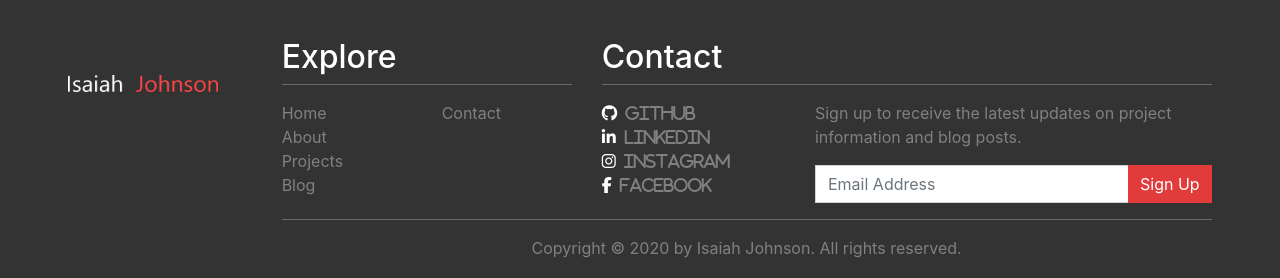
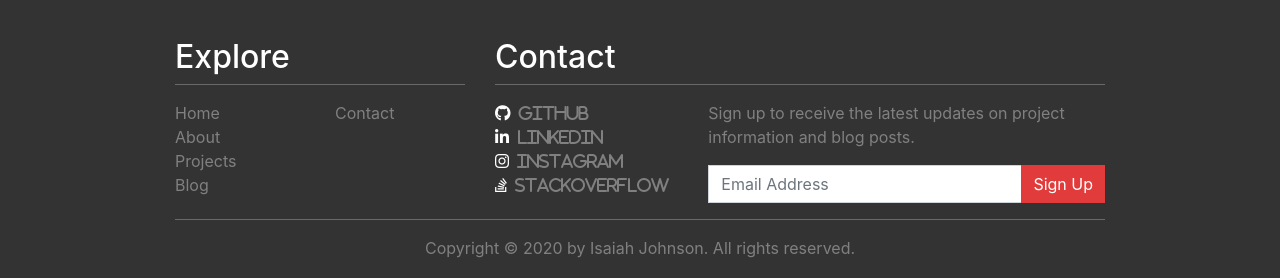
Before and after one commit to ambrossRake/portfolio-website, an Angular app: page / in a window 1280 px wide. Shown: the part 1145-1423 px from the top of the page. Built offline with nearby package versions, Linux system fonts and the light colour scheme; no server answers.

Commit message:
Removed logo from footer

```diff
--- a/src/app/fat-footer/fat-footer.component.html
+++ b/src/app/fat-footer/fat-footer.component.html
@@ -1,8 +1,5 @@
 <footer class="container-fluid page-footer" id="fat-footer">
   <div class="row">
-    <div class="col-sm-1 mx-auto my-5">
-      <img src="./assets/full-ij-logo.png" width="150" class="fluid-img">
-    </div>
     <div class="col-sm-9 mx-auto">
       <div class="row my-3">
         <div class="col-sm-4">
@@ -33,7 +30,7 @@
                 <li class="fa fa-github"><a href="https://github.com/ambrossRake/" class="ml-2">Github</a></li>
                 <li class="fa fa-linkedin"><a href="https://www.linkedin.com/in/isaiah-johnson-a8b744171" class="ml-2">LinkedIn</a></li>
                 <li class="fa fa-instagram"><a href="https://www.instagram.com/ambross.r/" class="ml-2">Instagram</a></li>
-                <li class="fa fa-facebook"><a href="#" class="ml-2">Facebook</a></li>
+                <li class="fa fa-stack-overflow"><a href="#" class="ml-2">StackOverflow</a></li>
               </ul>
             </div>
             <div class="col-sm-8">
```
